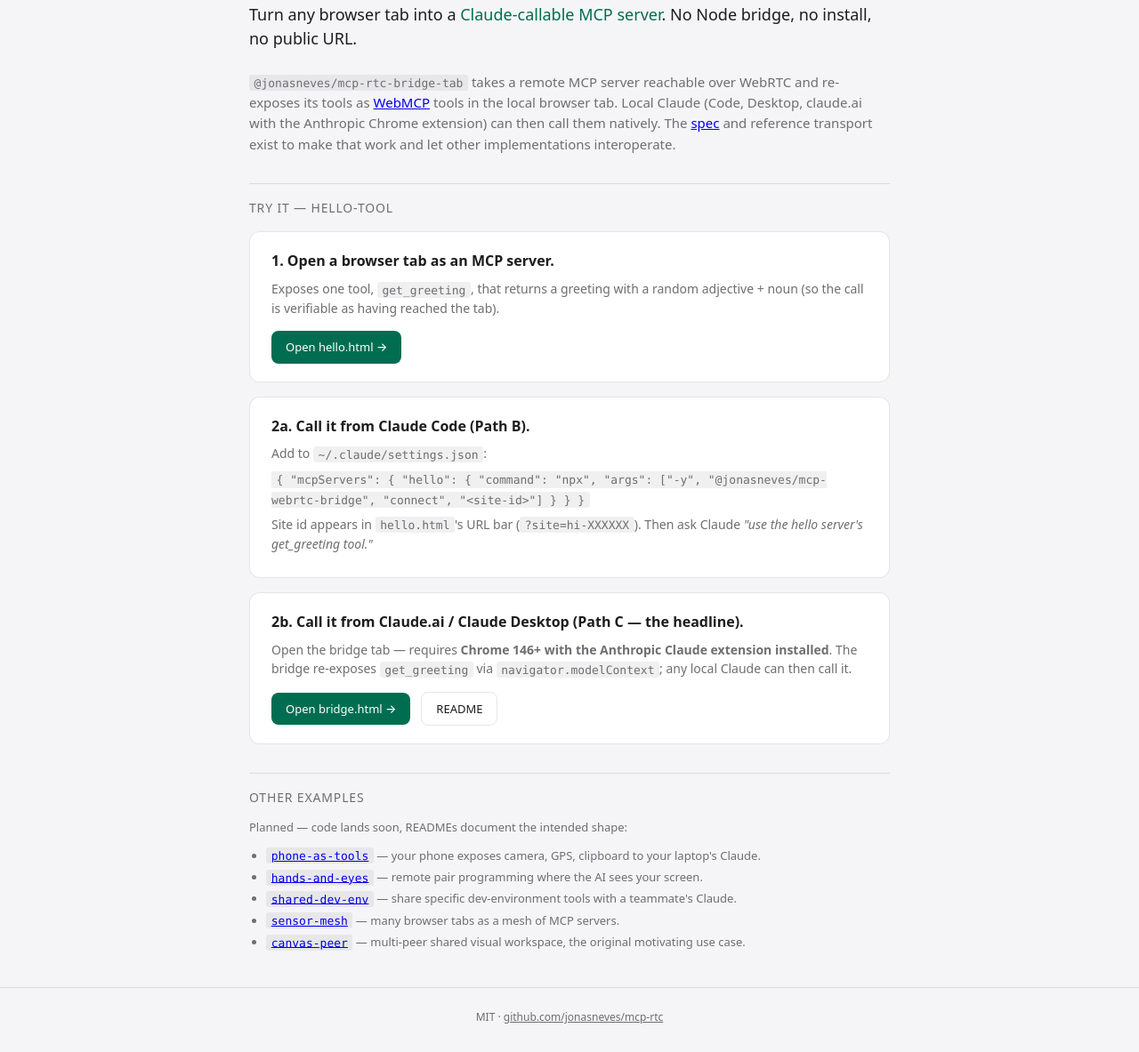
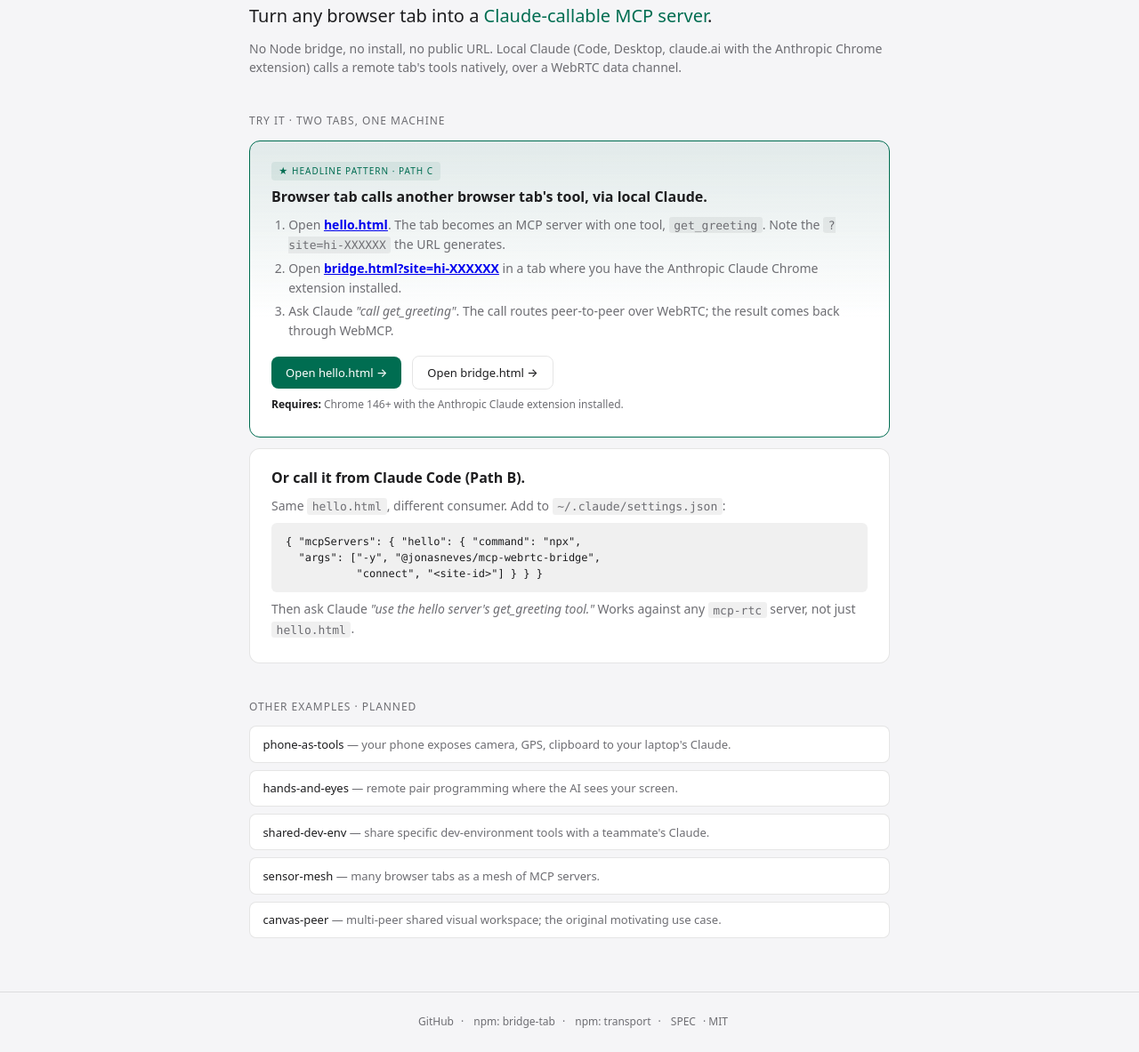
Before and after one commit to nevescloud/mcp-rtc, a plain HTML site: page examples/index.html in a window 1280 px wide. Shown: the part 70-1253 px from the top of the page at 89% size. Drawn offline with Linux system fonts and the light colour scheme.

Commit message:
docs: tighten README + landing page for core-value communication
- README: add npm version + license + try-it-live badges; replace
  "What this is for" intro with "Why this exists" (clearer); pull
  the smallest demo out of prose into a numbered Try-it block with
  live URLs; rename "Existing implementations" to "Adoption" and
  list the four packages riding @jonasneves/mcp-rtc by purpose.
- examples/index.html: visually elevate Path C (the headline) with
  a featured-card treatment; demote the numbered 1/2a/2b structure
  to a single 3-step demo; format the Path B JSON config as a real
  <pre> block instead of inline code; use a planned-grid for the
  other examples with their READMEs link.
- examples/hello-tool/README.md: status line corrected (Path B + C
  are live, not "placeholder"). New "Iterating on the substrate
  locally" section explains the esm.sh / local-source split for
  anyone hacking on transport or bridge-tab source.

```diff
--- a/examples/index.html
+++ b/examples/index.html
@@ -3,18 +3,21 @@
 <head>
 <meta charset="utf-8">
 <meta name="viewport" content="width=device-width,initial-scale=1">
-<title>mcp-rtc</title>
+<title>mcp-rtc — Claude-callable browser tabs</title>
+<meta name="description" content="Turn any browser tab into a Claude-callable MCP server. No Node bridge, no install, no public URL.">
 <style>
   :root {
     color-scheme: light dark;
     --bg: #f5f5f7; --ink: #1d1d1f; --ink-muted: #6e6e73;
     --surface: #fff; --border: rgba(0,0,0,0.10); --accent: #006d51;
+    --accent-soft: rgba(0,109,81,0.08);
     --code-bg: rgba(0,0,0,0.06);
   }
   @media (prefers-color-scheme: dark) {
     :root { --bg: #1a1d20; --ink: #e9ecef; --ink-muted: #adb5bd;
             --surface: #262a2e; --border: rgba(255,255,255,0.10);
-            --accent: #66b288; --code-bg: rgba(255,255,255,0.08); }
+            --accent: #66b288; --accent-soft: rgba(102,178,136,0.10);
+            --code-bg: rgba(255,255,255,0.08); }
   }
   body { background: var(--bg); color: var(--ink);
     font: 15px/1.55 system-ui, -apple-system, sans-serif;
@@ -27,32 +30,52 @@
   header a { color: var(--ink-muted); text-decoration: none; font-size: 13px; }
   header a:hover { color: var(--ink); }
   header nav { margin-left: auto; display: flex; gap: 1rem; }
-  main { flex: 1; padding: 2rem 1.25rem; }
+  main { flex: 1; padding: 2rem 1.25rem 3rem; }
   .container { max-width: 720px; margin: 0 auto; }
-  .lede { font-size: 18px; line-height: 1.5; color: var(--ink); margin: 0 0 1.5rem; }
+  .lede { font-size: 20px; line-height: 1.45; color: var(--ink);
+    margin: 0 0 0.75rem; font-weight: 500; }
   .lede em { font-style: normal; color: var(--accent); }
+  .sub { font-size: 14px; color: var(--ink-muted); margin: 0 0 2rem; }
   p { color: var(--ink-muted); margin: 0.75rem 0; }
   code { font-family: ui-monospace, "SF Mono", Menlo, monospace;
     background: var(--code-bg); padding: 0.1rem 0.35rem; border-radius: 3px;
     font-size: 13px; }
-  h2 { font-size: 14px; text-transform: uppercase; letter-spacing: 0.06em;
-    color: var(--ink-muted); font-weight: 500; margin: 2rem 0 0.75rem;
-    padding-top: 1rem; border-top: 1px solid var(--border); }
+  pre { font-family: ui-monospace, "SF Mono", Menlo, monospace;
+    background: var(--code-bg); padding: 0.75rem 1rem; border-radius: 6px;
+    overflow-x: auto; font-size: 12px; line-height: 1.5; margin: 0.5rem 0; }
+  h2 { font-size: 12px; text-transform: uppercase; letter-spacing: 0.08em;
+    color: var(--ink-muted); font-weight: 500; margin: 2.5rem 0 0.75rem; }
   .demo { background: var(--surface); border: 1px solid var(--border);
-    border-radius: 12px; padding: 1.25rem 1.5rem; margin: 1rem 0; }
+    border-radius: 12px; padding: 1.25rem 1.5rem; margin: 0.75rem 0; }
+  .demo.featured { border-color: var(--accent);
+    background: linear-gradient(180deg, var(--accent-soft) 0%, var(--surface) 60%); }
+  .demo.featured .label { display: inline-block; font-size: 10px;
+    text-transform: uppercase; letter-spacing: 0.1em; color: var(--accent);
+    background: var(--accent-soft); padding: 0.15rem 0.5rem;
+    border-radius: 4px; margin-bottom: 0.4rem; }
   .demo h3 { margin: 0 0 0.5rem; font-size: 16px; }
   .demo p { margin: 0.4rem 0; font-size: 14px; }
-  .demo a.btn { display: inline-block; margin-top: 0.5rem; margin-right: 0.5rem;
+  .demo ol { margin: 0.5rem 0; padding-left: 1.2rem; font-size: 14px;
+    color: var(--ink-muted); }
+  .demo ol li { margin: 0.3rem 0; }
+  .demo a.btn { display: inline-block; margin-top: 0.6rem; margin-right: 0.5rem;
     padding: 0.5rem 1rem; border-radius: 8px; background: var(--accent);
     color: white; text-decoration: none; font-size: 13px; font-weight: 500; }
   .demo a.btn.secondary { background: transparent; color: var(--ink);
     border: 1px solid var(--border); }
   .demo a.btn:hover { opacity: 0.85; }
-  .planned { color: var(--ink-muted); font-size: 13px; }
-  .planned ul { padding-left: 1.2rem; margin: 0.5rem 0; }
-  .planned li { margin: 0.2rem 0; }
+  .demo .req { font-size: 12px; color: var(--ink-muted); margin-top: 0.5rem; }
+  .demo .req strong { color: var(--ink); }
+  .planned-grid { display: grid; gap: 0.5rem; margin: 0.75rem 0; }
+  .planned-row { background: var(--surface); border: 1px solid var(--border);
+    border-radius: 8px; padding: 0.6rem 0.9rem; font-size: 13px; }
+  .planned-row a { color: var(--ink); text-decoration: none; font-weight: 500; }
+  .planned-row a:hover { color: var(--accent); }
+  .planned-row .desc { color: var(--ink-muted); font-size: 13px; }
   footer { padding: 1.5rem 1.25rem; color: var(--ink-muted); font-size: 12px;
     border-top: 1px solid var(--border); text-align: center; }
+  footer a { color: var(--ink-muted); text-decoration: none; margin: 0 0.5rem; }
+  footer a:hover { color: var(--ink); }
 </style>
 </head>
 <body>
@@ -68,60 +91,51 @@
 <div class="container">
 
 <p class="lede">
-  Turn any browser tab into a <em>Claude-callable MCP server</em>. No Node bridge, no install, no public URL.
+  Turn any browser tab into a <em>Claude-callable MCP server</em>.
 </p>
+<p class="sub">No Node bridge, no install, no public URL. Local Claude (Code, Desktop, claude.ai with the Anthropic Chrome extension) calls a remote tab's tools natively, over a WebRTC data channel.</p>
 
-<p>
-  <code>@jonasneves/mcp-rtc-bridge-tab</code> takes a remote MCP server reachable over WebRTC and re-exposes its tools as
-  <a href="https://github.com/webmachinelearning/webmcp">WebMCP</a> tools in the local browser tab. Local Claude
-  (Code, Desktop, claude.ai with the Anthropic Chrome extension) can then call them natively. The
-  <a href="https://github.com/jonasneves/mcp-rtc/blob/main/SPEC.md">spec</a> and reference transport exist to make
-  that work and let other implementations interoperate.
-</p>
+<h2>Try it · two tabs, one machine</h2>
 
-<h2>Try it — hello-tool</h2>
-
-<div class="demo">
-  <h3>1. Open a browser tab as an MCP server.</h3>
-  <p>Exposes one tool, <code>get_greeting</code>, that returns a greeting with a random
-    adjective + noun (so the call is verifiable as having reached the tab).</p>
+<div class="demo featured">
+  <span class="label">★ headline pattern · Path C</span>
+  <h3>Browser tab calls another browser tab's tool, via local Claude.</h3>
+  <ol>
+    <li>Open <a href="hello-tool/hello.html" target="_blank" rel="noopener"><strong>hello.html</strong></a>. The tab becomes an MCP server with one tool, <code>get_greeting</code>. Note the <code>?site=hi-XXXXXX</code> the URL generates.</li>
+    <li>Open <a href="hello-tool/bridge.html" target="_blank" rel="noopener"><strong>bridge.html?site=hi-XXXXXX</strong></a> in a tab where you have the Anthropic Claude Chrome extension installed.</li>
+    <li>Ask Claude <em>"call get_greeting"</em>. The call routes peer-to-peer over WebRTC; the result comes back through WebMCP.</li>
+  </ol>
   <a class="btn" href="hello-tool/hello.html" target="_blank" rel="noopener">Open hello.html →</a>
+  <a class="btn secondary" href="hello-tool/bridge.html" target="_blank" rel="noopener">Open bridge.html →</a>
+  <p class="req"><strong>Requires:</strong> Chrome 146+ with the Anthropic Claude extension installed.</p>
 </div>
 
 <div class="demo">
-  <h3>2a. Call it from Claude Code (Path B).</h3>
-  <p>Add to <code>~/.claude/settings.json</code>:</p>
-  <p><code>{ "mcpServers": { "hello": { "command": "npx", "args": ["-y",
-    "@jonasneves/mcp-webrtc-bridge", "connect", "&lt;site-id&gt;"] } } }</code></p>
-  <p>Site id appears in <code>hello.html</code>'s URL bar (<code>?site=hi-XXXXXX</code>).
-    Then ask Claude <em>"use the hello server's get_greeting tool."</em></p>
+  <h3>Or call it from Claude Code (Path B).</h3>
+  <p>Same <code>hello.html</code>, different consumer. Add to <code>~/.claude/settings.json</code>:</p>
+<pre>{ "mcpServers": { "hello": { "command": "npx",
+  "args": ["-y", "@jonasneves/mcp-webrtc-bridge",
+           "connect", "&lt;site-id&gt;"] } } }</pre>
+  <p>Then ask Claude <em>"use the hello server's get_greeting tool."</em> Works against any <code>mcp-rtc</code> server, not just <code>hello.html</code>.</p>
 </div>
 
-<div class="demo">
-  <h3>2b. Call it from Claude.ai / Claude Desktop (Path C — the headline).</h3>
-  <p>Open the bridge tab — requires <strong>Chrome 146+ with the Anthropic Claude
-    extension installed</strong>. The bridge re-exposes <code>get_greeting</code>
-    via <code>navigator.modelContext</code>; any local Claude can then call it.</p>
-  <a class="btn" href="hello-tool/bridge.html" target="_blank" rel="noopener">Open bridge.html →</a>
-  <a class="btn secondary" href="https://github.com/jonasneves/mcp-rtc/blob/main/examples/hello-tool/README.md" target="_blank" rel="noopener">README</a>
-</div>
-
-<h2>Other examples</h2>
-<div class="planned">
-  <p>Planned — code lands soon, READMEs document the intended shape:</p>
-  <ul>
-    <li><a href="https://github.com/jonasneves/mcp-rtc/blob/main/examples/phone-as-tools/README.md"><code>phone-as-tools</code></a> — your phone exposes camera, GPS, clipboard to your laptop's Claude.</li>
-    <li><a href="https://github.com/jonasneves/mcp-rtc/blob/main/examples/hands-and-eyes/README.md"><code>hands-and-eyes</code></a> — remote pair programming where the AI sees your screen.</li>
-    <li><a href="https://github.com/jonasneves/mcp-rtc/blob/main/examples/shared-dev-env/README.md"><code>shared-dev-env</code></a> — share specific dev-environment tools with a teammate's Claude.</li>
-    <li><a href="https://github.com/jonasneves/mcp-rtc/blob/main/examples/sensor-mesh/README.md"><code>sensor-mesh</code></a> — many browser tabs as a mesh of MCP servers.</li>
-    <li><a href="https://github.com/jonasneves/mcp-rtc/blob/main/examples/canvas-peer/README.md"><code>canvas-peer</code></a> — multi-peer shared visual workspace, the original motivating use case.</li>
-  </ul>
+<h2>Other examples · planned</h2>
+<div class="planned-grid">
+  <div class="planned-row"><a href="https://github.com/jonasneves/mcp-rtc/blob/main/examples/phone-as-tools/README.md">phone-as-tools</a> <span class="desc">— your phone exposes camera, GPS, clipboard to your laptop's Claude.</span></div>
+  <div class="planned-row"><a href="https://github.com/jonasneves/mcp-rtc/blob/main/examples/hands-and-eyes/README.md">hands-and-eyes</a> <span class="desc">— remote pair programming where the AI sees your screen.</span></div>
+  <div class="planned-row"><a href="https://github.com/jonasneves/mcp-rtc/blob/main/examples/shared-dev-env/README.md">shared-dev-env</a> <span class="desc">— share specific dev-environment tools with a teammate's Claude.</span></div>
+  <div class="planned-row"><a href="https://github.com/jonasneves/mcp-rtc/blob/main/examples/sensor-mesh/README.md">sensor-mesh</a> <span class="desc">— many browser tabs as a mesh of MCP servers.</span></div>
+  <div class="planned-row"><a href="https://github.com/jonasneves/mcp-rtc/blob/main/examples/canvas-peer/README.md">canvas-peer</a> <span class="desc">— multi-peer shared visual workspace; the original motivating use case.</span></div>
 </div>
 
 </div>
 </main>
 <footer>
-  MIT · <a href="https://github.com/jonasneves/mcp-rtc" style="color: var(--ink-muted);">github.com/jonasneves/mcp-rtc</a>
+  <a href="https://github.com/jonasneves/mcp-rtc">GitHub</a>·
+  <a href="https://www.npmjs.com/package/@jonasneves/mcp-rtc-bridge-tab">npm: bridge-tab</a>·
+  <a href="https://www.npmjs.com/package/@jonasneves/mcp-rtc">npm: transport</a>·
+  <a href="https://github.com/jonasneves/mcp-rtc/blob/main/SPEC.md">SPEC</a>·
+  MIT
 </footer>
 </body>
 </html>
```
Also changed, not shown: README.md, examples/hello-tool/README.md.
